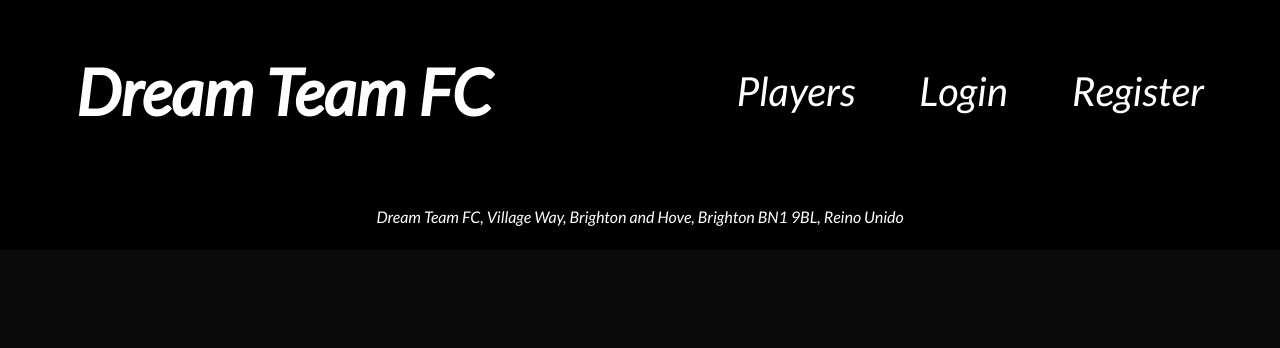
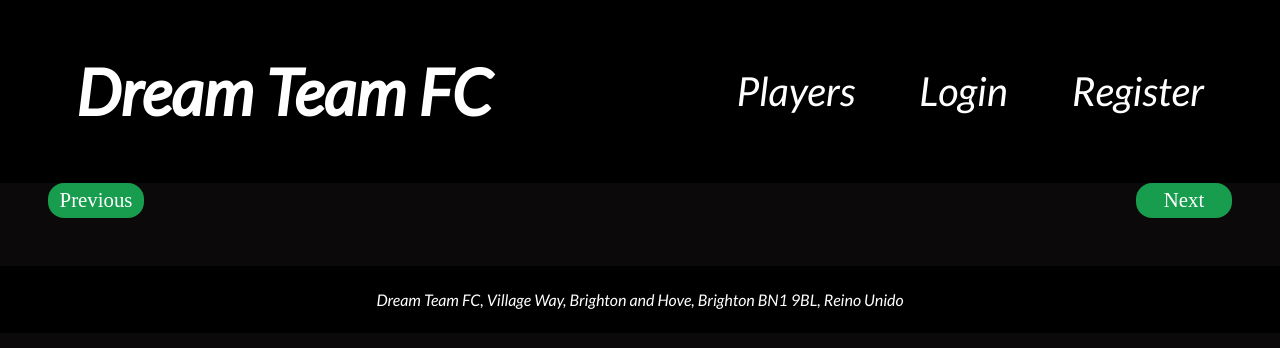
Before and after one commit to isdi-coders-2023/Franz-Salinas-Final-Project-front-202309-mad, a React (Vite) app: page /myplayers in a window 1280 px wide. Shown: the top 348 px of the page. Built offline with nearby package versions, Linux system fonts and the light colour scheme; no server answers.

Commit message:
Add buttons of my players page

```diff
--- a/src/components/app.routes/app.routes.tsx
+++ b/src/components/app.routes/app.routes.tsx
@@ -4,6 +4,7 @@ import { LoginPage } from '../pages/login.page';
 import { RegisterPage } from '../pages/register.page';
 import { HomePage } from '../pages/home.page';
 import { MyPlayers } from '../pages/my.players';
+import { CreateFootballerPage } from '../pages/create.footballer.page';
 
 export const AppRoutes = () => {
   return (
@@ -17,6 +18,10 @@ export const AppRoutes = () => {
           ></Route>
           <Route path="/" element={<HomePage></HomePage>}></Route>
           <Route path="/myplayers" element={<MyPlayers></MyPlayers>}></Route>
+          <Route
+            path="/create-footballer"
+            element={<CreateFootballerPage></CreateFootballerPage>}
+          ></Route>
         </Routes>
       </Suspense>
     </main>
--- /dev/null
+++ b/src/components/button-create-footballer/button.create.footballer.scss
@@ -0,0 +1,13 @@
+.button-create-footballer {
+  font-size: 1.3rem;
+
+  border-radius: 1rem;
+  width: 12rem;
+  height: 2.2rem;
+  padding: 0.3rem;
+  color: #fff;
+  background-color: rgba(24, 156, 78, 1);
+  text-align: center;
+  margin-top: 4rem;
+  margin-left: 3rem;
+}
--- /dev/null
+++ b/src/components/button-create-footballer/button.create.footballer.tsx
@@ -0,0 +1,22 @@
+import { Link } from 'react-router-dom';
+import './button.create.footballer.scss';
+import { useUsers } from '../../hooks/user.hooks';
+
+export const ButtonCreateFootballer = () => {
+  const { loggedUser } = useUsers();
+
+  return (
+    <>
+      {loggedUser && loggedUser.role === 'Admin' && (
+        <div className="button-create-footballer">
+          <Link
+            to={'/create-footballer'}
+            style={{ textDecoration: 'none', color: 'inherit' }}
+          >
+            Create Footballer
+          </Link>
+        </div>
+      )}
+    </>
+  );
+};
--- /dev/null
+++ b/src/components/button-next-page/button.next.page.scss
@@ -0,0 +1,14 @@
+.button-next-page {
+  font-size: 1.3rem;
+
+  border-radius: 1rem;
+  width: 6rem;
+  height: 2.2rem;
+  padding: 0.3rem;
+  color: #fff;
+  background-color: rgba(24, 156, 78, 1);
+  text-align: center;
+  margin-right: 3rem;
+  margin-bottom: 3rem;
+  margin-left: 3rem;
+}
--- /dev/null
+++ b/src/components/button-next-page/button.next.page.tsx
@@ -0,0 +1,9 @@
+import './button.next.page.scss';
+
+export const ButtonNextPage = () => {
+  return (
+    <>
+      <div className="button-next-page">Next</div>
+    </>
+  );
+};
--- /dev/null
+++ b/src/components/button-previous-page/button.previous.page.scss
@@ -0,0 +1,13 @@
+.button-previous-page {
+  font-size: 1.3rem;
+
+  border-radius: 1rem;
+  width: 6rem;
+  height: 2.2rem;
+  padding: 0.3rem;
+  color: #fff;
+  background-color: rgba(24, 156, 78, 1);
+  text-align: center;
+  margin-bottom: 3rem;
+  margin-left: 3rem;
+}
--- /dev/null
+++ b/src/components/button-previous-page/button.previous.page.tsx
@@ -0,0 +1,9 @@
+import './button.previous.page.scss';
+
+export const ButtonPreviousPage = () => {
+  return (
+    <>
+      <div className="button-previous-page">Previous</div>
+    </>
+  );
+};
--- /dev/null
+++ b/src/components/pages/create.footballer.page.tsx
@@ -0,0 +1,3 @@
+export const CreateFootballerPage = () => {
+  return <></>;
+};
--- /dev/null
+++ b/src/components/pages/my.players.scss
@@ -0,0 +1,8 @@
+.my-players-container {
+  background-color: 171515;
+}
+
+.my-players-button-container {
+  display: flex;
+  justify-content: space-between;
+}
--- a/src/components/pages/my.players.tsx
+++ b/src/components/pages/my.players.tsx
@@ -1,9 +1,19 @@
+import { ButtonCreateFootballer } from '../button-create-footballer/button.create.footballer';
+import { ButtonNextPage } from '../button-next-page/button.next.page';
+import { ButtonPreviousPage } from '../button-previous-page/button.previous.page';
 import { List } from '../list/list';
+import './my.players.scss';
 
 export const MyPlayers = () => {
   return (
-    <>
+    <div className="my-players-container">
+      <ButtonCreateFootballer></ButtonCreateFootballer>
+
       <List></List>
-    </>
+      <div className="my-players-button-container">
+        <ButtonPreviousPage></ButtonPreviousPage>
+        <ButtonNextPage></ButtonNextPage>
+      </div>
+    </div>
   );
 };
```
